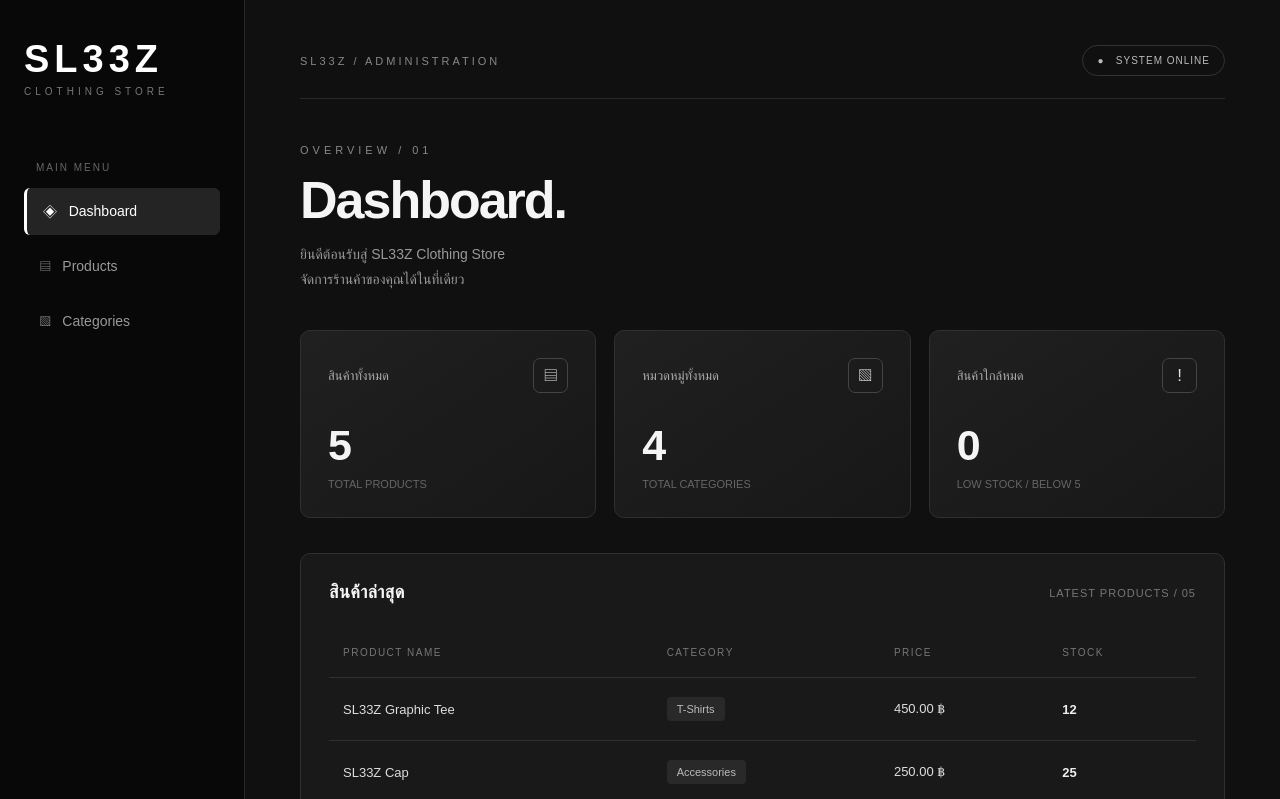
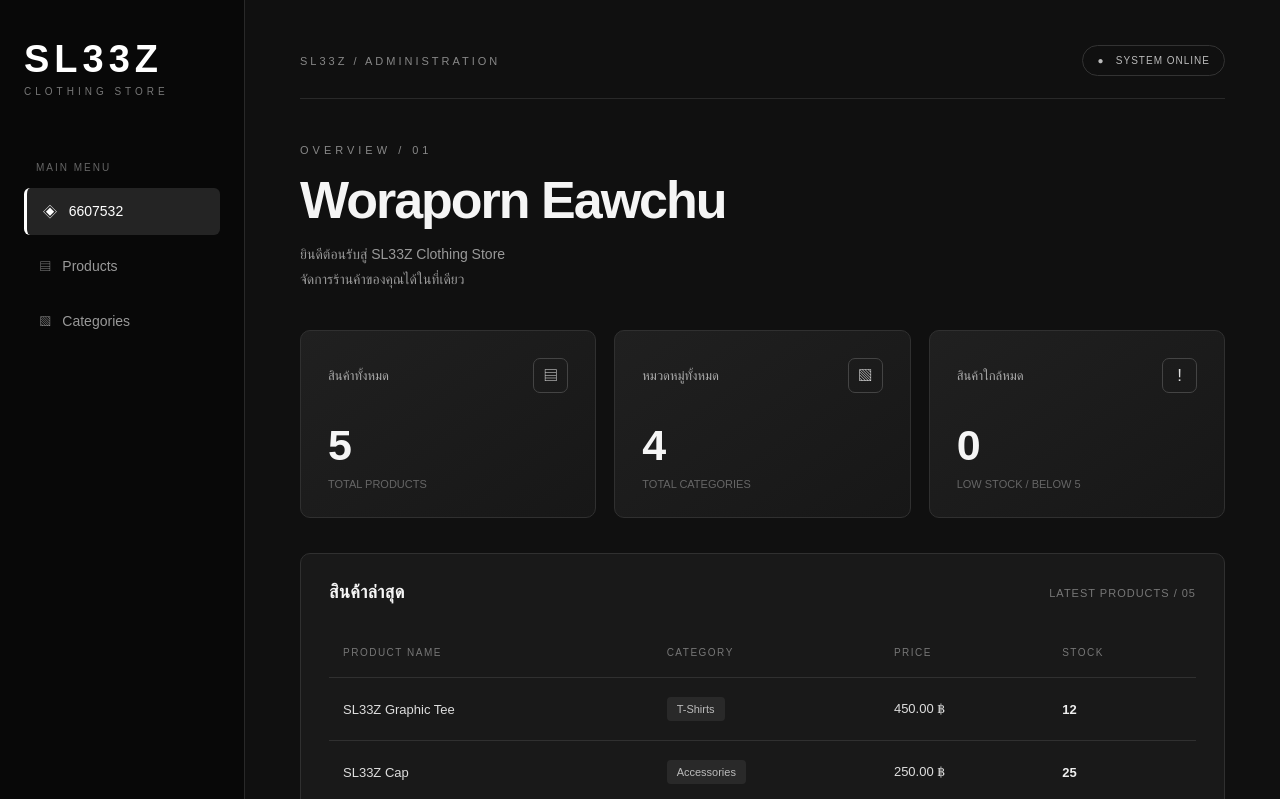
Before and after one commit to woraporna66-ai/6607532, a PHP site: page / in a window 1280 px wide. Shown: the top 799 px of the page. Run offline with PHP 8.4, Linux system fonts and the light colour scheme; data comes from the database, SQL or seed files in the repository.

Commit message:
Update dashboard for CI/CD demo

```diff
--- a/src/index.php
+++ b/src/index.php
@@ -356,7 +356,7 @@ tbody tr:last-child td {
     <div class="subtitle">CLOTHING STORE</div>
 
     <div class="menu-label">MAIN MENU</div>
-    <a href="index.php" class="active">◈ &nbsp; Dashboard</a>
+    <a href="index.php" class="active">◈ &nbsp; 6607532</a>
     <a href="products.php">▤ &nbsp; Products</a>
     <a href="categories.php">▧ &nbsp; Categories</a>
 </aside>
@@ -370,7 +370,7 @@ tbody tr:last-child td {
 
     <header class="header">
         <div class="eyebrow">OVERVIEW / 01</div>
-        <h1>Dashboard.</h1>
+        <h1>Woraporn Eawchu</h1>
         <p>ยินดีต้อนรับสู่ SL33Z Clothing Store<br>
         จัดการร้านค้าของคุณได้ในที่เดียว</p>
     </header>
```
